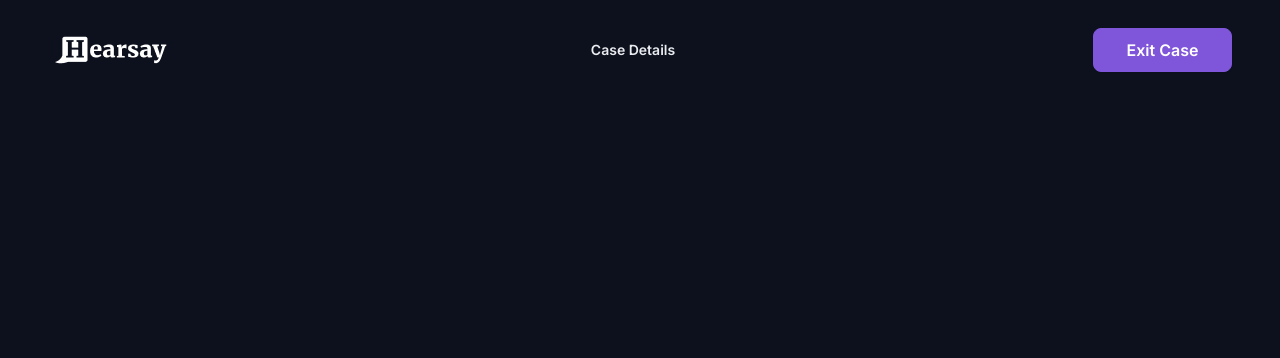
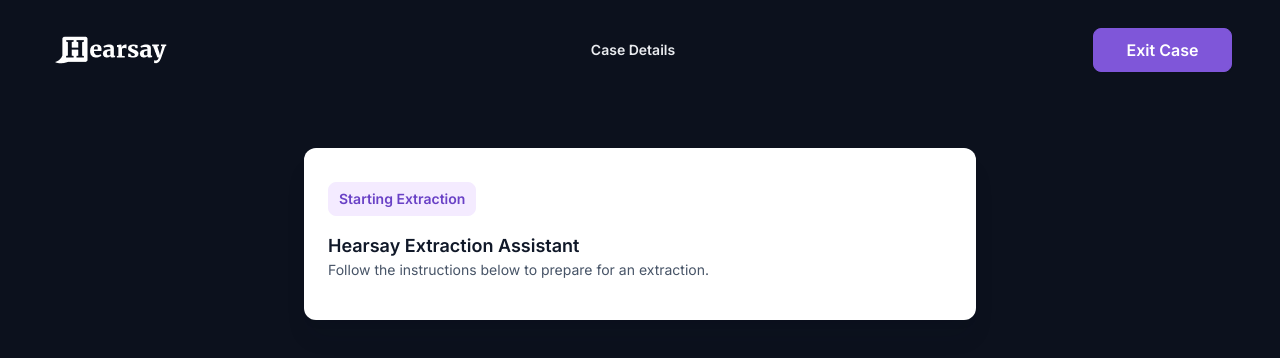
Before and after one commit to leonardofrizzi/sample-uploader, a Next.js app: page / in a window 1280 px wide. Shown: the top 358 px of the page. Built offline with nearby package versions, Linux system fonts and the light colour scheme.

Commit message:
feat: create Card component

```diff
--- a/src/app/globals.css
+++ b/src/app/globals.css
@@ -4,7 +4,13 @@
   --color-background: #0C111D;
   --color-foreground: #ffffff;
   --color-primary: #7F56D9;
+  --color-primary-100: #F4EBFF;
+  --color-primary-700: #6941C6;
   --color-gray-200: #EAECF0;
+  --color-gray-300: #D0D5DD;
+  --color-gray-600: #475467;
+  --color-gray-700: #344054;
+  --color-gray-900: #101828;
   --font-sans: "Inter", sans-serif;
 
   --text-sm-semibold: 14px;
@@ -14,6 +20,20 @@
   --text-md-semibold: 16px;
   --text-md-semibold--line-height: 24px;
   --text-md-semibold--font-weight: 600;
+
+  --text-lg-semibold: 18px;
+  --text-lg-semibold--line-height: 28px;
+  --text-lg-semibold--font-weight: 600;
+
+  --text-sm-regular: 14px;
+  --text-sm-regular--line-height: 20px;
+  --text-sm-regular--font-weight: 400;
+
+  --text-sm-medium: 14px;
+  --text-sm-medium--line-height: 20px;
+  --text-sm-medium--font-weight: 500;
+
+  --shadow-xl: 0px 20px 24px -4px rgba(16, 24, 40, 0.08), 0px 8px 8px -4px rgba(16, 24, 40, 0.03);
 }
 
 body {
--- a/src/app/page.tsx
+++ b/src/app/page.tsx
@@ -1,9 +1,25 @@
 import { Header } from "@/components/Header";
+import { Card } from "@/components/Card";
 
 export default function Home() {
   return (
-    <div className="min-h-screen">
+    <div className="min-h-screen flex flex-col">
       <Header />
+      <main className="flex-1 flex items-start justify-center pt-12 px-4">
+        <Card>
+          <div className="px-6 pt-6">
+            <span className="inline-block px-[10px] py-[6px] bg-primary-100 border border-primary-100 rounded-lg text-sm-semibold text-primary-700">
+              Starting Extraction
+            </span>
+            <h1 className="mt-4 text-lg-semibold text-gray-900">
+              Hearsay Extraction Assistant
+            </h1>
+            <p className="text-sm-regular text-gray-600">
+              Follow the instructions below to prepare for an extraction.
+            </p>
+          </div>
+        </Card>
+      </main>
     </div>
   );
 }
--- /dev/null
+++ b/src/components/Card.tsx
@@ -0,0 +1,32 @@
+interface CardProps {
+  children: React.ReactNode;
+}
+
+export function Card({ children }: CardProps) {
+  return (
+    <div className="relative w-full max-w-[672px] mx-auto bg-white shadow-xl rounded-xl pt-[10px] pb-10 overflow-hidden">
+      <div className="absolute top-0 left-1/2 -translate-x-1/2 w-[336px] h-[336px] pointer-events-none">
+        <div
+          className="absolute inset-0"
+          style={{
+            backgroundImage: `
+              linear-gradient(to right, var(--color-gray-200) 1px, transparent 1px),
+              linear-gradient(to bottom, var(--color-gray-200) 1px, transparent 1px)
+            `,
+            backgroundSize: '24px 24px'
+          }}
+        />
+        <div
+          className="absolute inset-0"
+          style={{
+            background: 'radial-gradient(50% 50% at 50% 50%, transparent 0%, white 100%)'
+          }}
+        />
+      </div>
+
+      <div className="relative z-10">
+        {children}
+      </div>
+    </div>
+  );
+}
```
